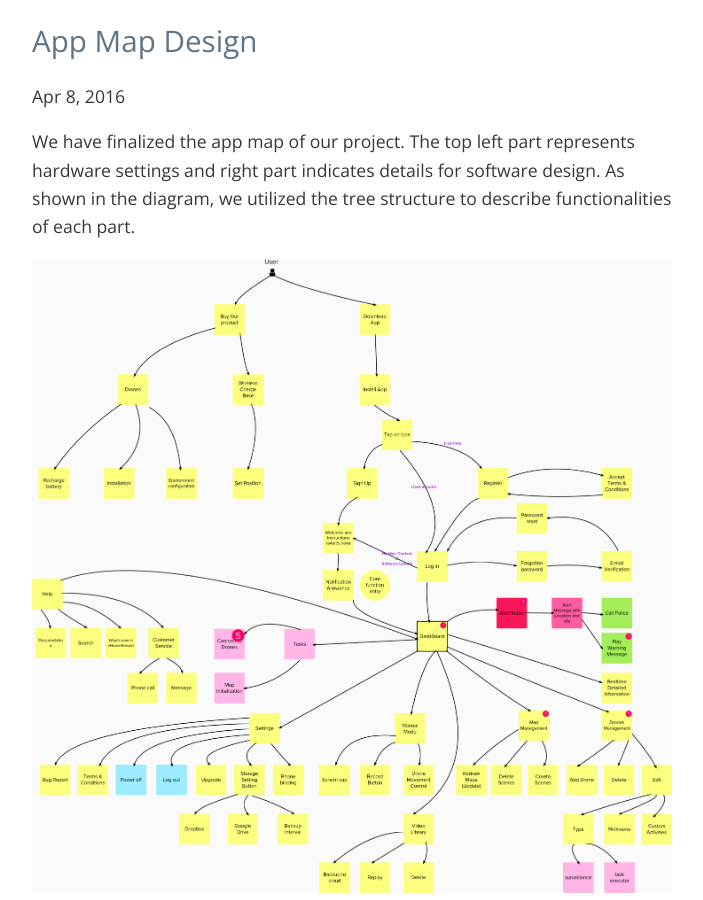
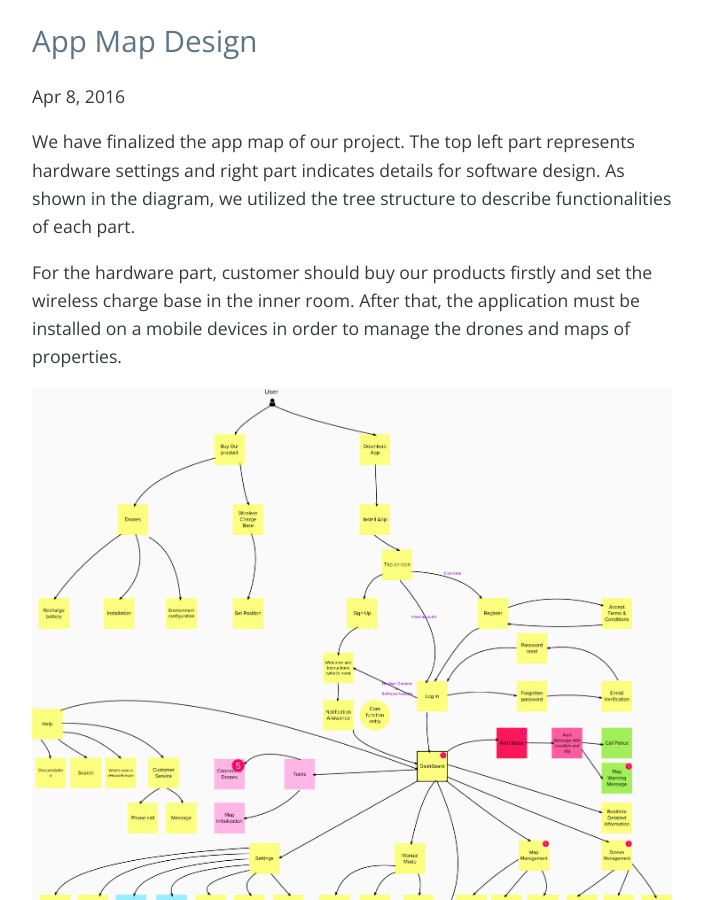
Before and after one commit to immortaljoe/immortaljoe.github.io, a Jekyll site: the page built from _posts/2016-04-08-yue-zhou-app-maps.md, in a window 1280 px wide and 900 px high, scrolled down 383 px. Shown: the whole window, without its empty margins (288-991 px from the left). Built offline with Jekyll 4.4.1, drawn with Linux system fonts in a browser that asks for light colours.

Commit message:
modification

```diff
--- a/_posts/2016-04-08-yue-zhou-app-maps.md
+++ b/_posts/2016-04-08-yue-zhou-app-maps.md
@@ -5,6 +5,8 @@ title: App Map Design
 
 We have finalized the app map of our project. The top left part represents hardware settings and right part indicates details for software design. As shown in the diagram, we utilized the tree structure to describe functionalities of each part.
 
+For the hardware part, customer should buy our products firstly and set the wireless charge base in the inner room. After that, the application must be installed on a mobile devices in order to manage the drones and maps of properties.
+
 <img src="https://raw.githubusercontent.com/immortaljoe/immortaljoe.github.io/master/img/mockup.png" alt="Log in" style="width: 100%;"/>
 
 Author: Yue Zhou, a1659152
```
